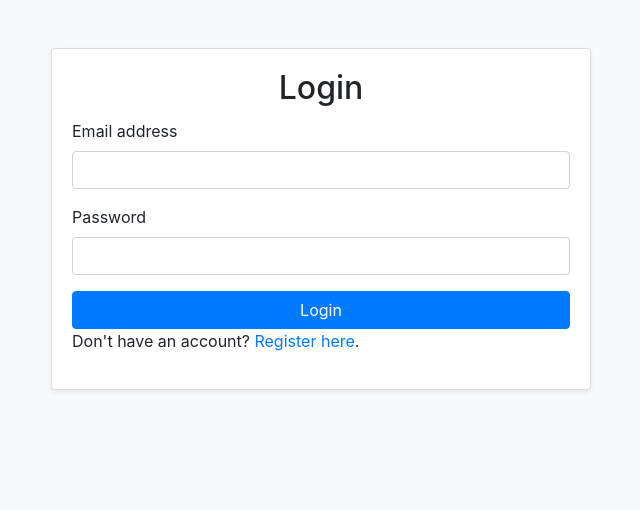
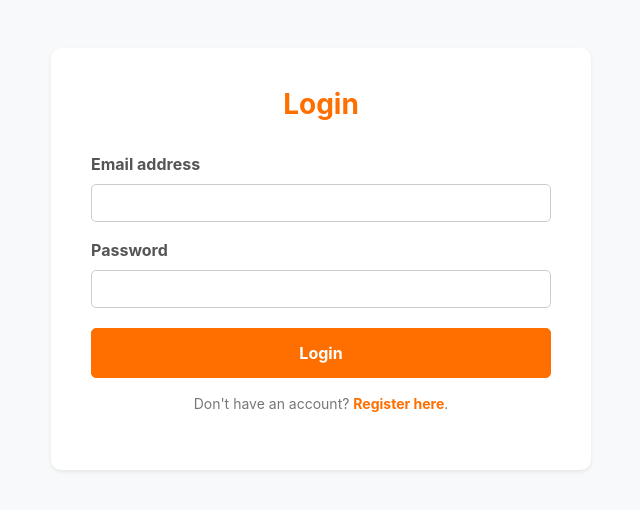
Before and after one commit to tallurirohan/ShortHack, a Flask app: page /login in a window 1280 px wide. Shown: the top 510 px of the page, without its empty margins (319-959 px from the left). Run offline with Flask 3, Linux system fonts and the light colour scheme; some libraries are stand-ins or nearby versions.

Commit message:
Update login.html

```diff
--- a/templates/login.html
+++ b/templates/login.html
@@ -7,7 +7,90 @@
     <!-- Bootstrap CSS -->
     <link href="https://stackpath.bootstrapcdn.com/bootstrap/4.5.2/css/bootstrap.min.css" rel="stylesheet">
     <!-- Custom styles -->
-    <link rel="stylesheet" href="{{ url_for('static', filename='styles.css') }}">
+    <style>
+        body {
+            background-color: #f8f9fa;
+        }
+        .card {
+            border: none;
+            border-radius: 10px;
+            box-shadow: 0 0 20px rgba(0, 0, 0, 0.1);
+            background-color: #ffffff;
+            overflow: hidden; /* Hide overflowing content */
+            position: relative; /* Position for hover effect */
+            transition: transform 0.3s ease, box-shadow 0.3s ease; /* Smooth transform and box-shadow animation */
+        }
+        .card:hover {
+            transform: scale(1.03); /* Scale up on hover */
+            box-shadow: 0 0 30px rgba(0, 0, 0, 0.2); /* Increase shadow on hover */
+        }
+        .card-body {
+            padding: 40px;
+            transition: background-color 0.3s ease; /* Smooth background-color transition */
+        }
+        .card:hover .card-body {
+            background-color: #fff3e0; /* Light orange background on hover */
+        }
+        .card-title {
+            font-size: 28px;
+            font-weight: bold;
+            color: #ff6f00; /* Orange color */
+            margin-bottom: 30px;
+            text-align: center;
+            transition: color 0.3s ease; /* Smooth color transition */
+        }
+        .card:hover .card-title {
+            color: #e65100; /* Darker orange color on hover */
+        }
+        .form-group label {
+            font-weight: bold;
+            color: #555;
+        }
+        .form-control {
+            border-radius: 5px;
+            border-color: #ccc;
+            box-shadow: none;
+            font-size: 16px;
+        }
+        .btn-primary {
+            background-color: #ff6f00; /* Orange color */
+            border-color: #ff6f00; /* Orange color */
+            border-radius: 5px;
+            font-weight: bold;
+            font-size: 16px;
+            padding: 12px;
+            transition: background-color 0.3s, border-color 0.3s;
+        }
+        .btn-primary:hover {
+            background-color: #e65100; /* Darker orange on hover */
+            border-color: #e65100; /* Darker orange on hover */
+        }
+        .btn-block {
+            display: block;
+            width: 100%;
+            margin-top: 20px;
+        }
+        .alert {
+            margin-top: 20px;
+            border-radius: 5px;
+        }
+        p {
+            font-size: 14px;
+            color: #777;
+            margin-top: 15px;
+            text-align: center;
+        }
+        p a {
+            color: #ff6f00; /* Orange color */
+            text-decoration: none;
+            font-weight: bold;
+            transition: color 0.3s;
+        }
+        p a:hover {
+            color: #e65100; /* Darker orange on hover */
+            text-decoration: underline;
+        }
+    </style>
 </head>
 <body class="bg-light">
     <div class="container">
@@ -15,7 +98,7 @@
             <div class="col-md-6">
                 <div class="card shadow-sm">
                     <div class="card-body">
-                        <h2 class="card-title text-center">Login</h2>
+                        <h2 class="card-title">Login</h2>
                         {% with messages = get_flashed_messages(with_categories=true) %}
                             {% if messages %}
                                 {% for category, message in messages %}
@@ -23,7 +106,6 @@
                                 {% endfor %}
                             {% endif %}
                         {% endwith %}
-
 
                         <form action="{{ url_for('login') }}" method="post">
                             <div class="form-group">
```
